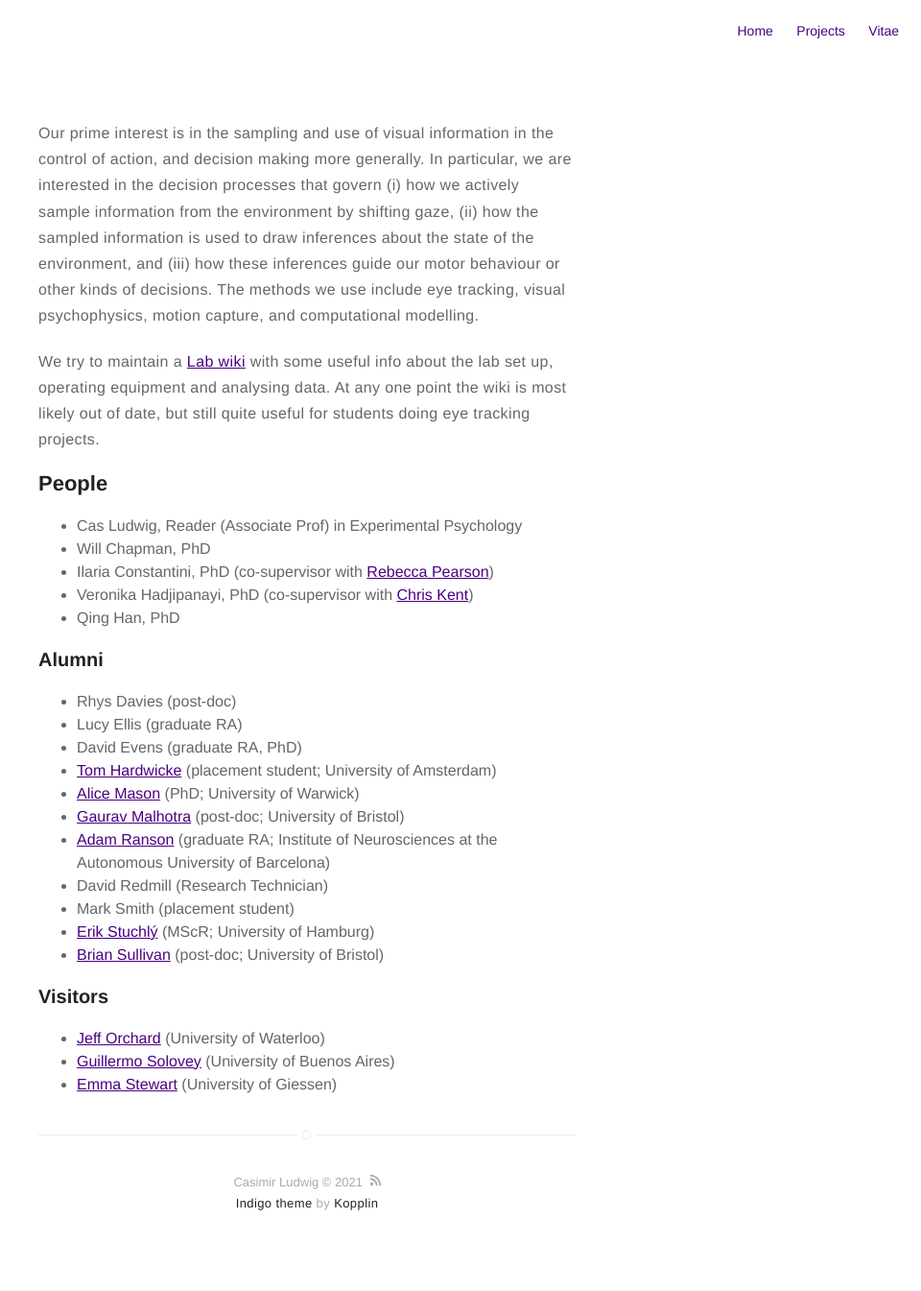
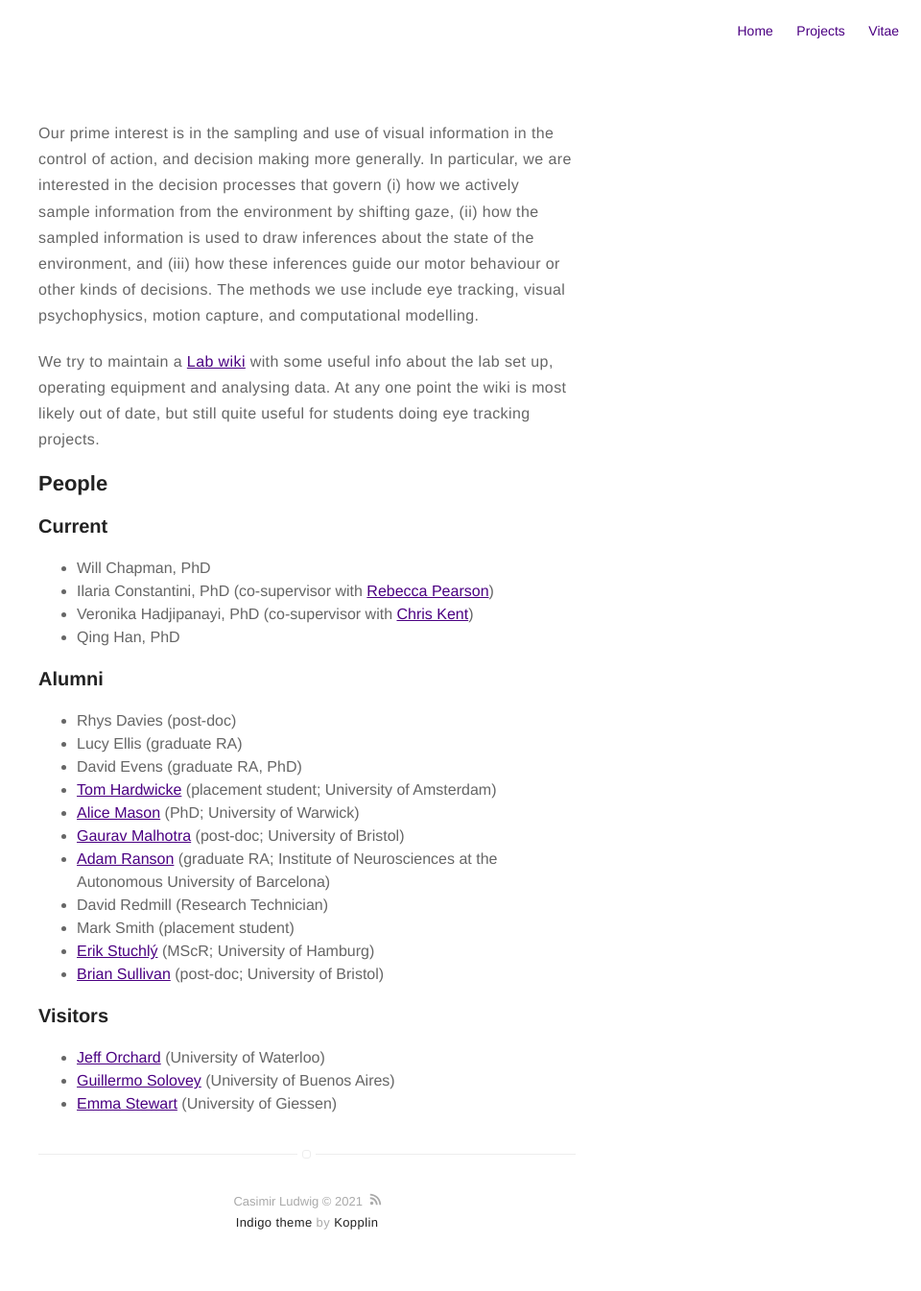
Before and after one commit to CasLudwig/CasLudwig.github.io, a Jekyll site: the page built from about.md, in a window 1280 px wide. Shown: the whole page at 96% size, without its empty margins (320-1280 px from the left). Built offline with Jekyll 4.4.1, drawn with Linux system fonts in a browser that asks for light colours.

Commit message:
Update about.md

```diff
--- a/about.md
+++ b/about.md
@@ -9,7 +9,8 @@ We try to maintain a [Lab wiki](https://github.com/CasLudwig/CasLudwig.github.io
 
 ## People
 
-- Cas Ludwig, Reader (Associate Prof) in Experimental Psychology
+### Current
+
 - Will Chapman, PhD
 - Ilaria Constantini, PhD (co-supervisor with [Rebecca Pearson](https://www.mmu.ac.uk/hpsc/our-staff/browse/faculty/profile/index.php?id=5351){:target="_blank"})
 - Veronika Hadjipanayi, PhD (co-supervisor with [Chris Kent](https://www.bristol.ac.uk/people/person/Chris-Kent-8f9f61be-af53-498d-98dd-85984636e0fc/){:target="_blank"})
```
